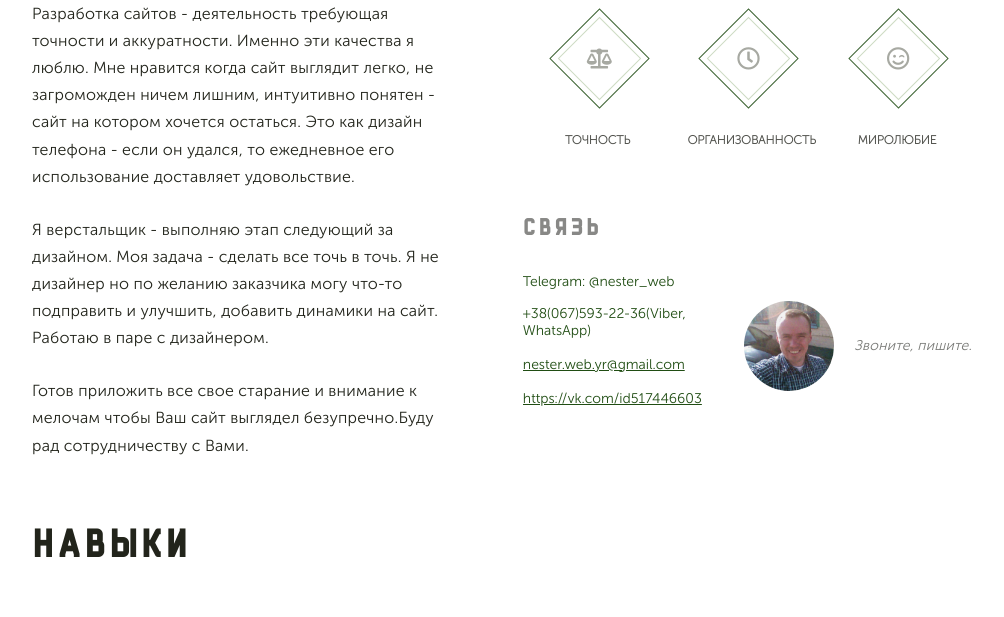
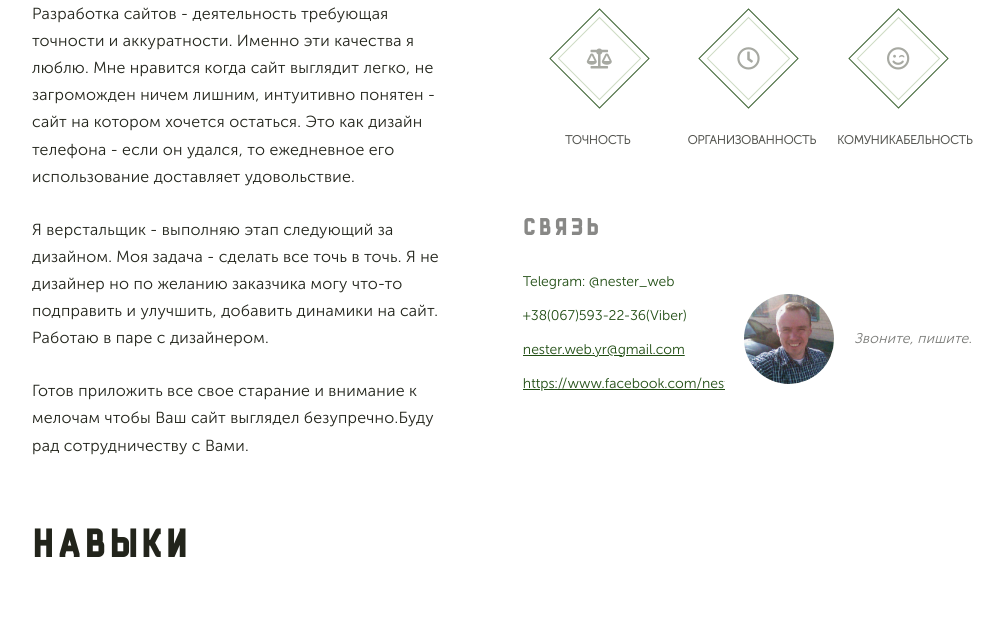
Before and after one commit to YriyNesterenko/YriyNesterenko.github.io, a plain HTML site: page my_portfolio/index.html in a window 1280 px wide. Shown: the part 900-1517 px from the top of the page, without its empty margins (138-1142 px from the left). Drawn offline with Linux system fonts and the light colour scheme; files whose address does not match are found by name.

Commit message:
Update index.html

```diff
--- a/my_portfolio/index.html
+++ b/my_portfolio/index.html
@@ -119,7 +119,7 @@
 										<i class="far fa-smile-wink merit__icone merit__icone_peace"></i>
 									</div>
 									<h5>
-										Миролюбие
+										Комуникабельность
 									</h5>
 								</li>
 							</ul>
@@ -132,12 +132,12 @@
 						<div class="connect__wrap d-flex jc-space-between ai-center">
 							<div class="connect__links">
 								<a href="tg://resolve?domain=@nester_web" class="connect__link connect__link_tel">Telegram: @nester_web</a>
-								<a href="tel:+380675932236" class="connect__link connect__link_tel">+38(067)593-22-36(Viber, WhatsApp)</a>
+								<a href="tel:+380675932236" class="connect__link connect__link_tel">+38(067)593-22-36(Viber)</a>
 								<a href="mailto:nester.web.yr@gmail.com" class="connect__link">
 									nester.web.yr@gmail.com
 								</a>
-								<a href="https://vk.com/id517446603" class="connect__link">
-									https://vk.com/id517446603
+								<a href="https://www.facebook.com/nester.web.yr/" class="connect__link">
+									https://www.facebook.com/nester.web.yr/
 								</a>
 							</div>
 							<div class="connect__write d-flex">
```
